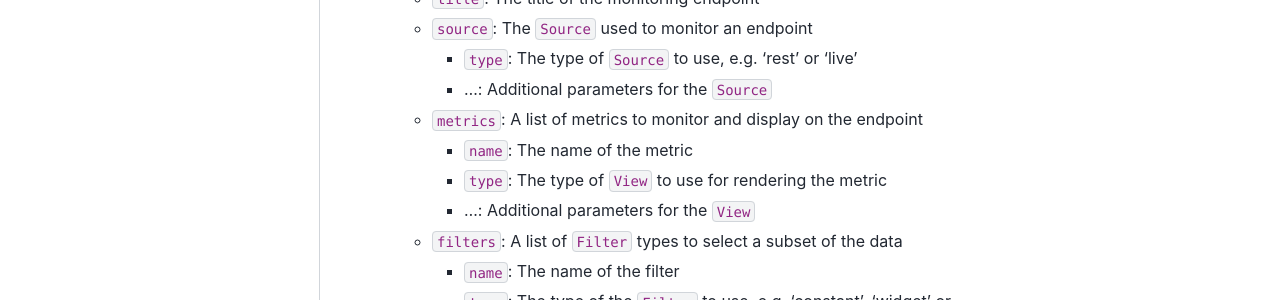
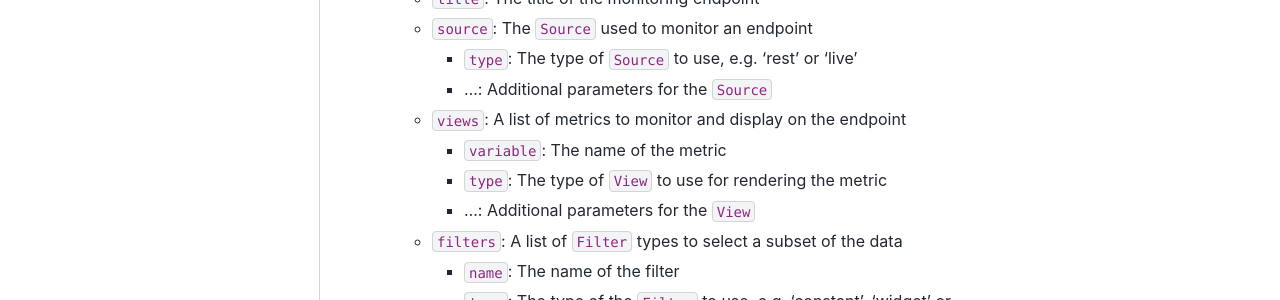
Before and after one commit to holoviz/lumen, a Sphinx documentation site: the page built from docs/dashboard.md, in a window 1280 px wide and 1154 px high. Shown: the part 448-748 px from the top of the window. Built offline with Sphinx 7.4.7 and the PyData theme 0.15.4, drawn with Linux system fonts in a browser that asks for light colours; pages that are not in the unit, such as notebooks, are missing from menus.

Commit message:
Update dashboard spec

```diff
--- a/docs/dashboard.md
+++ b/docs/dashboard.md
@@ -11,8 +11,8 @@ The Lumen dashboard can be configured by a `dashboard.yml` file. The dashboard y
   - `source`: The `Source` used to monitor an endpoint
     - `type`: The type of `Source` to use, e.g. 'rest' or 'live'
 	- ...: Additional parameters for the `Source`
-  - `metrics`: A list of metrics to monitor and display on the endpoint
-    - `name`: The name of the metric
+  - `views`: A list of metrics to monitor and display on the endpoint
+    - `variable`: The name of the metric
 	- `type`: The type of `View` to use for rendering the metric
 	- ...: Additional parameters for the `View`
   - `filters`: A list of `Filter` types to select a subset of the data
```
